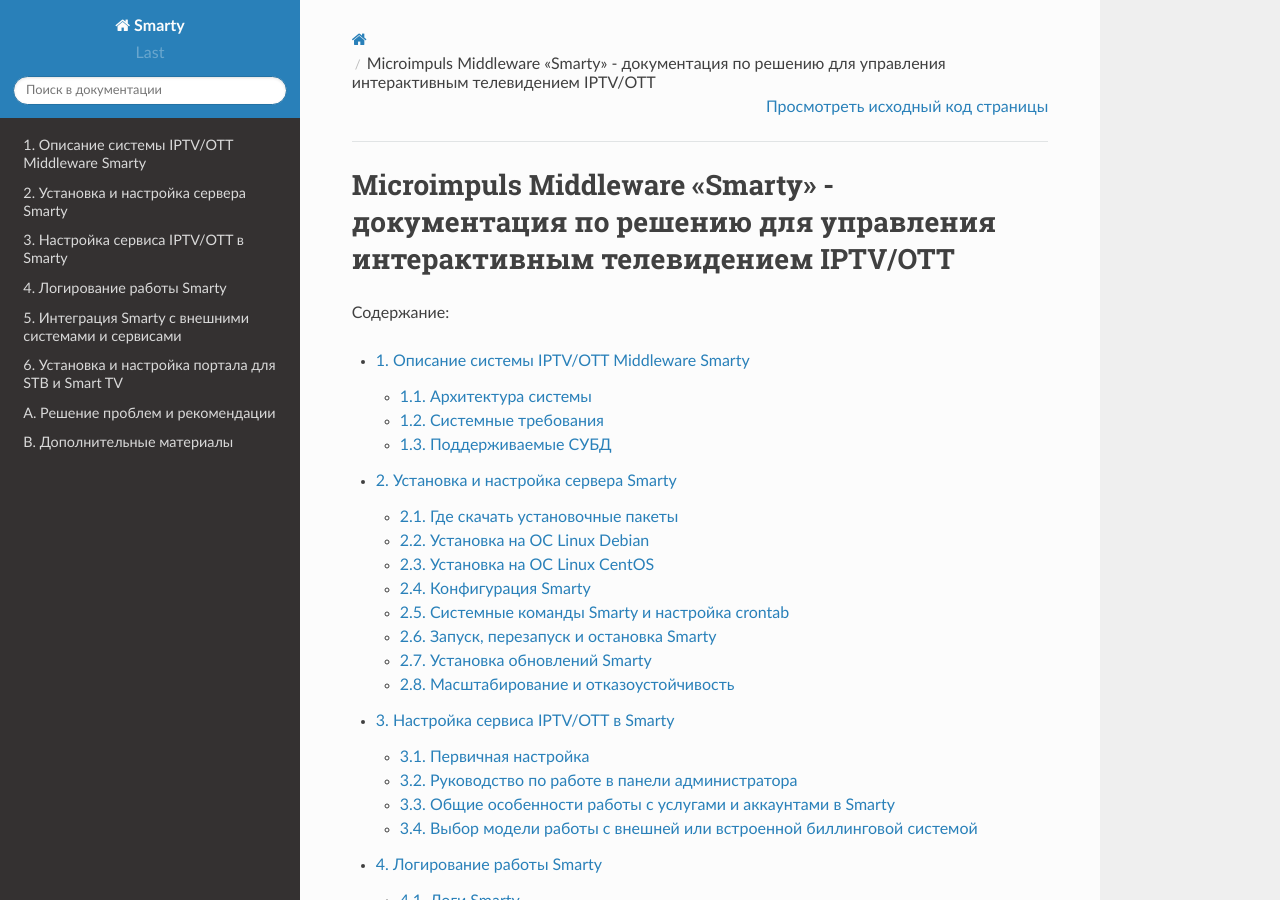
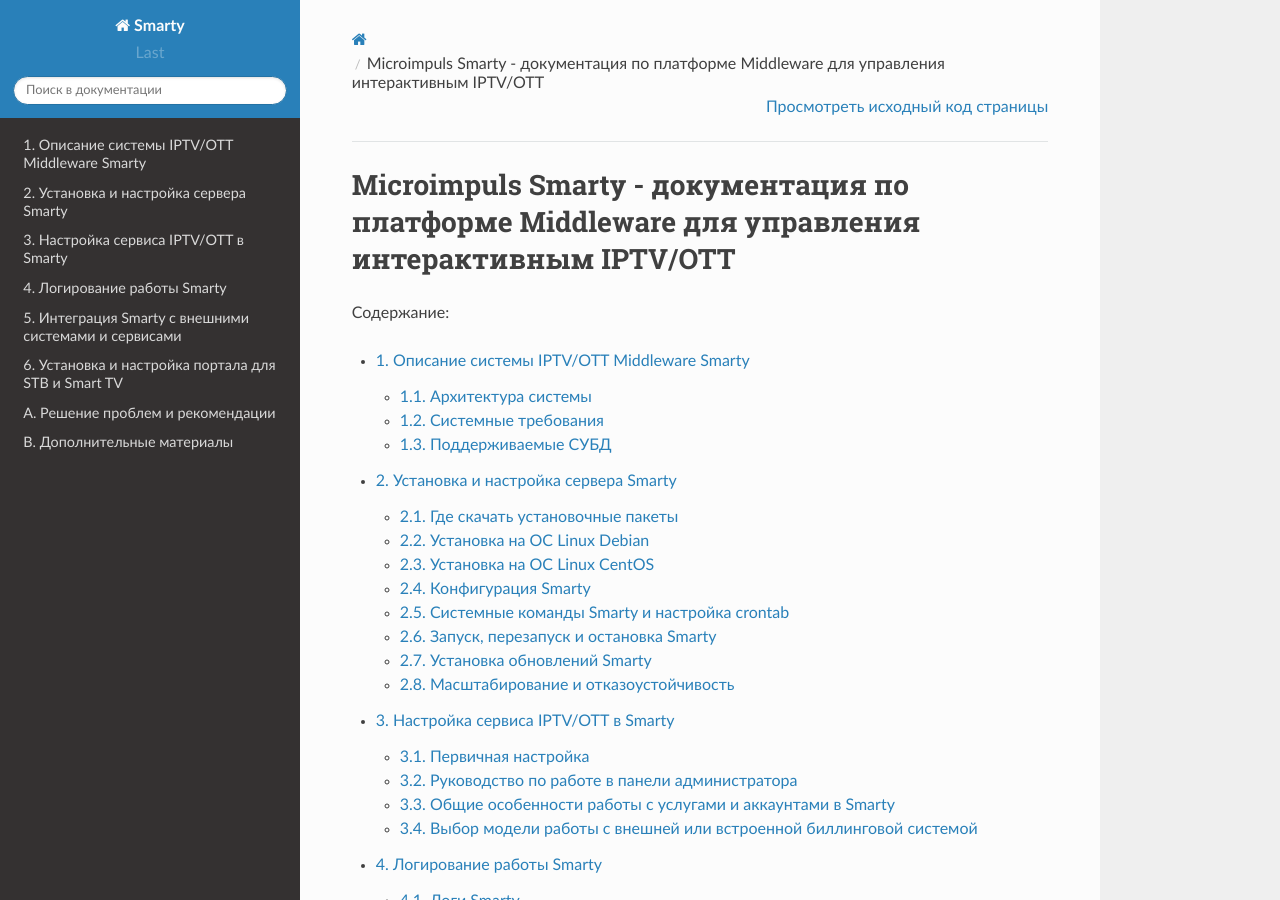
Before and after one commit to sergey-yakovlev/smarty-docs, a Sphinx documentation site: the page built from source/index.rst, in a window 1280 px wide and 900 px high. Built offline with Sphinx 7.4.7 and the Read the Docs theme 2.0.0, drawn with Linux system fonts in a browser that asks for light colours.

Commit message:
fix title

```diff
--- a/source/index.rst
+++ b/source/index.rst
@@ -3,8 +3,8 @@
    You can adapt this file completely to your liking, but it should at least
    contain the root `toctree` directive.
 
-Microimpuls Middleware «Smarty»  - документация по решению для управления интерактивным телевидением IPTV/OTT
-=============================================================================================================
+Microimpuls Smarty  - документация по платформе Middleware для управления интерактивным IPTV/OTT
+================================================================================================
 
 Содержание:
 
```
